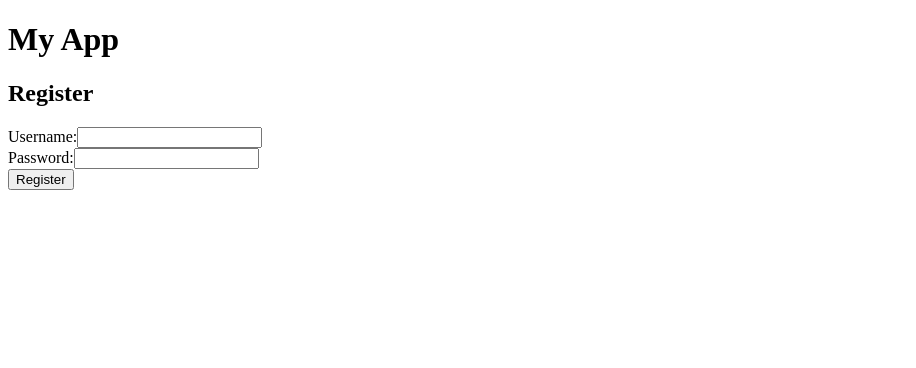
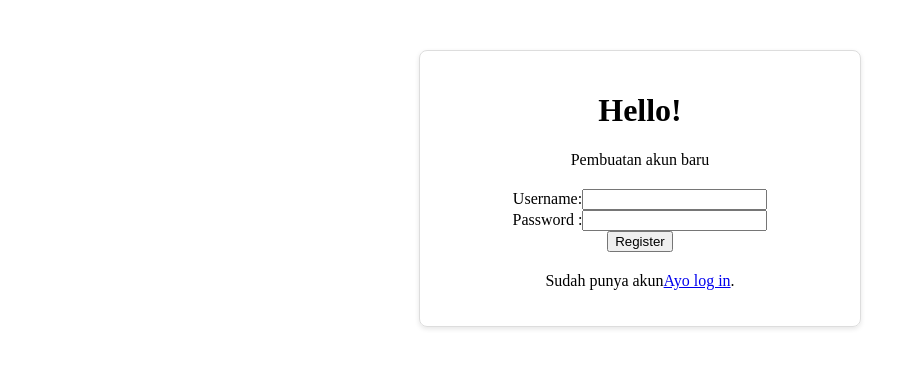
Before and after one commit to freaqbh/pweb-vuejs-P28-2024, a Vue app in the folder Frontend/: page /register in a window 1280 px wide. Shown: the top 368 px of the page, without its empty margins (0-916 px from the left). Built offline with nearby package versions, Linux system fonts and the light colour scheme.

Commit message:
logtrandashhudcompupdate

```diff
--- a/Frontend/src/App.vue
+++ b/Frontend/src/App.vue
@@ -1,6 +1,5 @@
 <template>
     <div id="app">
-        <h1>My App</h1>
         <transition name="fade">
             <router-view />
         </transition>
--- /dev/null
+++ b/Frontend/src/components/login.footer.vue
@@ -0,0 +1,18 @@
+<template>
+  <footer class="login-footer">
+    <p>Belum punya akun?<a href="/register">Buat disini</a>.</p>
+  </footer>
+</template>
+
+<script lang="ts">
+export default {
+  name: 'LoginFooter',
+};
+</script>
+
+<style scoped>
+.login-footer {
+  text-align: center;
+  margin-top: 20px;
+}
+</style>
--- /dev/null
+++ b/Frontend/src/components/login.form.vue
@@ -0,0 +1,62 @@
+<style>
+.login-form{
+  text-align: center;
+  margin-top: 20px;
+}
+</style>
+
+<template>
+    <div class="login-form">
+        <form @submit.prevent="loginUser">
+            <div>
+                <label>Username:</label>
+                <input v-model="formData.username" required />
+            </div>
+            <div>
+                <label>Password :</label>
+                <input type="password" v-model="formData.password" required />
+            </div>
+            <button :disabled="loading" type="submit">
+                {{ loading ? "Logging in..." : "Login" }}
+            </button>
+        </form>
+        <p v-if="error" style="color: red;">{{ error }}</p>
+    </div>
+</template>
+
+<script lang="ts">
+import { defineComponent, reactive, ref } from 'vue';
+import axios from 'axios';
+import { useRouter } from 'vue-router';
+
+export default defineComponent({
+    setup() {
+        const formData = reactive({
+            username: '',
+            password: '',
+        });
+
+        const loading = ref(false);
+        const error = ref('');
+        const router = useRouter();
+
+        const loginUser = async () => {
+            loading.value = true;
+            error.value = '';
+            try {
+                const response = await axios.post('http://localhost:3000/auth/login', formData);
+                localStorage.setItem('token', response.data.token); // Simpan token di browser
+                alert('Login berhasil!');
+                router.push('/dashboard'); // Navigasi ke dashboard
+            } catch (err: any) {
+                error.value = err.response?.data?.error || 'Login gagal';
+                console.error(err);
+            } finally {
+                loading.value = false;
+            }
+        };
+
+        return { formData, loginUser, loading, error };
+    },
+});
+</script>
--- /dev/null
+++ b/Frontend/src/components/login.header.vue
@@ -0,0 +1,19 @@
+<template>
+  <header class="login-header">
+    <h1>Hai!!!</h1>
+    <p>Tolong Log In untuk mengakses</p>
+  </header>
+</template>
+
+<script lang="ts">
+export default {
+  name: 'LoginHeader',
+};
+</script>
+
+<style scoped>
+.login-header {
+  text-align: center;
+  margin-bottom: 20px;
+}
+</style>
--- /dev/null
+++ b/Frontend/src/components/register.footer.vue
@@ -0,0 +1,18 @@
+<template>
+  <footer class="register-footer">
+    <p>Sudah punya akun<a href="/login">Ayo log in</a>.</p>
+  </footer>
+</template>
+
+<script lang="ts">
+export default {
+  name: 'RegisterFooter',
+};
+</script>
+
+<style scoped>
+.register-footer {
+  text-align: center;
+  margin-top: 20px;
+}
+</style>
--- /dev/null
+++ b/Frontend/src/components/register.form.vue
@@ -0,0 +1,59 @@
+<style>
+.register-form{
+  text-align: center;
+  margin-top: 20px;
+}
+</style>
+
+<template>
+    <div class="register-form">
+        <form @submit.prevent="registerUser">
+            <div>
+                <label>Username:</label>
+                <input v-model="formData.username" required />
+            </div>
+            <div>
+                <label>Password :</label>
+                <input type="password" v-model="formData.password" required />
+            </div>
+            <button :disabled="loading" type="submit">
+                {{ loading ? "Processing..." : "Register" }}
+            </button>
+        </form>
+        <p v-if="error" style="color: red;">{{ error }}</p>
+    </div>
+</template>
+
+<script lang="ts">
+import { defineComponent, reactive, ref } from 'vue';
+import axios from 'axios';
+
+export default defineComponent({
+    setup() {
+        const formData = reactive({
+            username: '',
+            password: '',
+        });
+
+        const loading = ref(false);
+        const error = ref('');
+
+        const registerUser = async () => {
+            loading.value = true;
+            error.value = '';
+            try {
+                const response = await axios.post('http://localhost:3000/auth/register', formData);
+                alert(`User registered successfully: ${response.data.message}`);
+                localStorage.setItem('token', response.data.token); // Simpan token jika diperlukan
+            } catch (err: any) {
+                error.value = err.response?.data?.error || 'Failed to register';
+                console.error(err);
+            } finally {
+                loading.value = false;
+            }
+        };
+
+        return { formData, registerUser, loading, error };
+    },
+});
+</script>
--- /dev/null
+++ b/Frontend/src/components/register.header.vue
@@ -0,0 +1,19 @@
+<template>
+  <header class="register-header">
+    <h1>Hello!</h1>
+    <p>Pembuatan akun baru</p>
+  </header>
+</template>
+
+<script lang="ts">
+export default {
+  name: 'RegisterHeader',
+};
+</script>
+
+<style scoped>
+.register-header {
+  text-align: center;
+  margin-bottom: 20px;
+}
+</style>
--- a/Frontend/src/views/add.user.vue
+++ b/Frontend/src/views/add.user.vue
@@ -1,53 +1,34 @@
 <template>
-    <div>
-        <h2>Register</h2>
-        <form @submit.prevent="registerUser">
-            <div>
-                <label>Username:</label>
-                <input v-model="formData.username" required />
-            </div>
-            <div>
-                <label>Password:</label>
-                <input type="password" v-model="formData.password" required />
-            </div>
-            <button :disabled="loading" type="submit">
-                {{ loading ? "Processing..." : "Register" }}
-            </button>
-        </form>
-        <p v-if="error" style="color: red;">{{ error }}</p>
-    </div>
+  <div class="login-page">
+    <LoginHeader />
+    <LoginForm />
+    <LoginFooter />
+  </div>
 </template>
 
 <script lang="ts">
-import { defineComponent, reactive, ref } from 'vue';
-import axios from 'axios';
+import { defineComponent } from 'vue';
+import LoginHeader from '../components/register.header.vue';
+import LoginForm from '../components/register.form.vue';
+import LoginFooter from '../components/register.footer.vue';
 
 export default defineComponent({
-    setup() {
-        const formData = reactive({
-            username: '',
-            password: '',
-        });
-
-        const loading = ref(false);
-        const error = ref('');
-
-        const registerUser = async () => {
-            loading.value = true;
-            error.value = '';
-            try {
-                const response = await axios.post('http://localhost:3000/auth/register', formData);
-                alert(`User registered successfully: ${response.data.message}`);
-                localStorage.setItem('token', response.data.token); // Simpan token jika diperlukan
-            } catch (err: any) {
-                error.value = err.response?.data?.error || 'Failed to register';
-                console.error(err);
-            } finally {
-                loading.value = false;
-            }
-        };
-
-        return { formData, registerUser, loading, error };
-    },
+  name: 'LoginPage',
+  components: {
+    LoginHeader,
+    LoginForm,
+    LoginFooter,
+  },
 });
 </script>
+
+<style scoped>
+.login-page {
+  max-width: 400px;
+  margin: 50px auto;
+  padding: 20px;
+  border: 1px solid #ddd;
+  border-radius: 8px;
+  box-shadow: 0 2px 5px rgba(0, 0, 0, 0.1);
+}
+</style>
--- a/Frontend/src/views/login.vue
+++ b/Frontend/src/views/login.vue
@@ -1,56 +1,34 @@
 <template>
-    <div>
-        <h2>Login</h2>
-        <form @submit.prevent="loginUser">
-            <div>
-                <label>Username:</label>
-                <input v-model="formData.username" required />
-            </div>
-            <div>
-                <label>Password:</label>
-                <input type="password" v-model="formData.password" required />
-            </div>
-            <button :disabled="loading" type="submit">
-                {{ loading ? "Logging in..." : "Login" }}
-            </button>
-        </form>
-        <p v-if="error" style="color: red;">{{ error }}</p>
-    </div>
+  <div class="login-page">
+    <LoginHeader />
+    <LoginForm />
+    <LoginFooter />
+  </div>
 </template>
 
 <script lang="ts">
-import { defineComponent, reactive, ref } from 'vue';
-import axios from 'axios';
-import { useRouter } from 'vue-router';
+import { defineComponent } from 'vue';
+import LoginHeader from '../components/login.header.vue';
+import LoginForm from '../components/login.form.vue';
+import LoginFooter from '../components/login.footer.vue';
 
 export default defineComponent({
-    setup() {
-        const formData = reactive({
-            username: '',
-            password: '',
-        });
-
-        const loading = ref(false);
-        const error = ref('');
-        const router = useRouter();
-
-        const loginUser = async () => {
-            loading.value = true;
-            error.value = '';
-            try {
-                const response = await axios.post('http://localhost:3000/auth/login', formData);
-                localStorage.setItem('token', response.data.token); // Simpan token di browser
-                alert('Login berhasil!');
-                router.push('/dashboard'); // Navigasi ke dashboard
-            } catch (err: any) {
-                error.value = err.response?.data?.error || 'Login gagal';
-                console.error(err);
-            } finally {
-                loading.value = false;
-            }
-        };
-
-        return { formData, loginUser, loading, error };
-    },
+  name: 'LoginPage',
+  components: {
+    LoginHeader,
+    LoginForm,
+    LoginFooter,
+  },
 });
 </script>
+
+<style scoped>
+.login-page {
+  max-width: 400px;
+  margin: 50px auto;
+  padding: 20px;
+  border: 1px solid #ddd;
+  border-radius: 8px;
+  box-shadow: 0 2px 5px rgba(0, 0, 0, 0.1);
+}
+</style>
```
